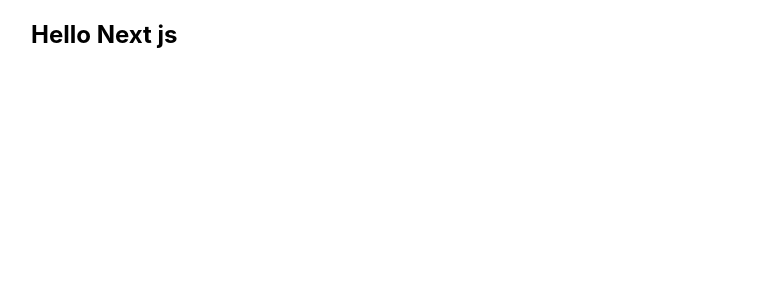
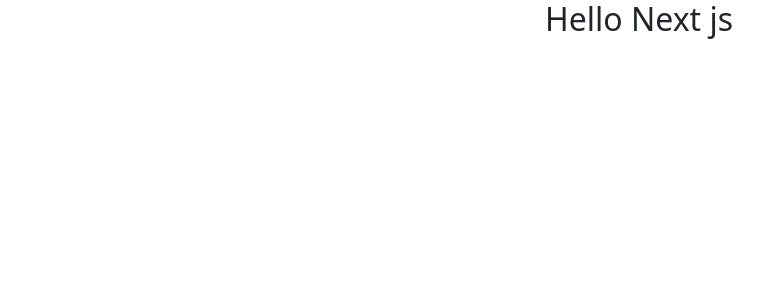
Before and after one commit to me-sajib/nextJS-blog-project, a Next.js app: page / in a window 1280 px wide. Shown: the top 300 px of the page, without its empty margins (1-764 px from the left). Built offline with nearby package versions, Linux system fonts and the light colour scheme.

Commit message:
add to bootstrap

```diff
--- a/pages/_app.js
+++ b/pages/_app.js
@@ -1,7 +1,7 @@
-import '../styles/globals.css'
+import "bootstrap/dist/css/bootstrap.css";
 
 function MyApp({ Component, pageProps }) {
-  return <Component {...pageProps} />
+  return <Component {...pageProps} />;
 }
 
-export default MyApp
+export default MyApp;
--- a/pages/index.js
+++ b/pages/index.js
@@ -10,7 +10,7 @@ export default function Home() {
         <link rel="icon" href="/favicon.ico" />
       </Head>
 
-      <h2>Hello Next js</h2>
+      <h2 className="text-center">Hello Next js</h2>
     </div>
   );
 }
```
